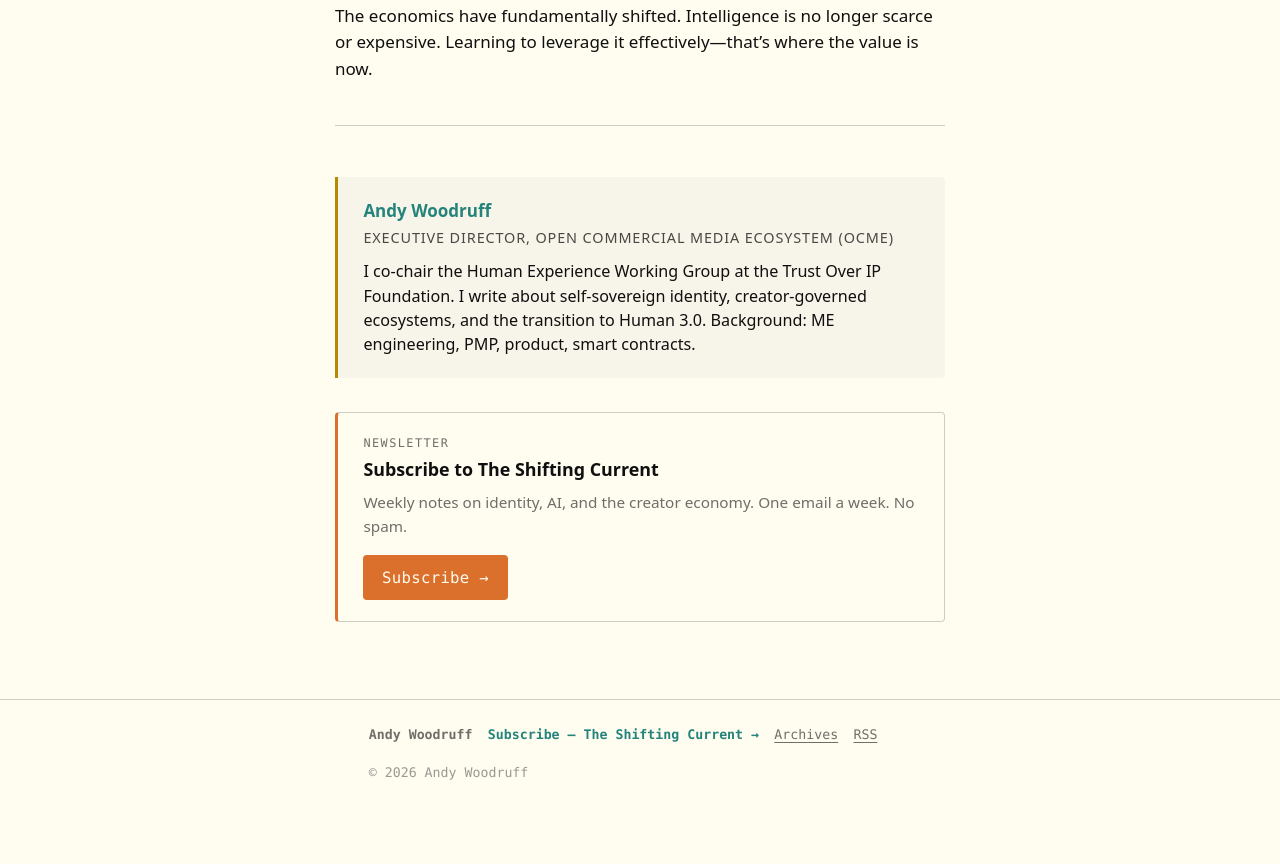
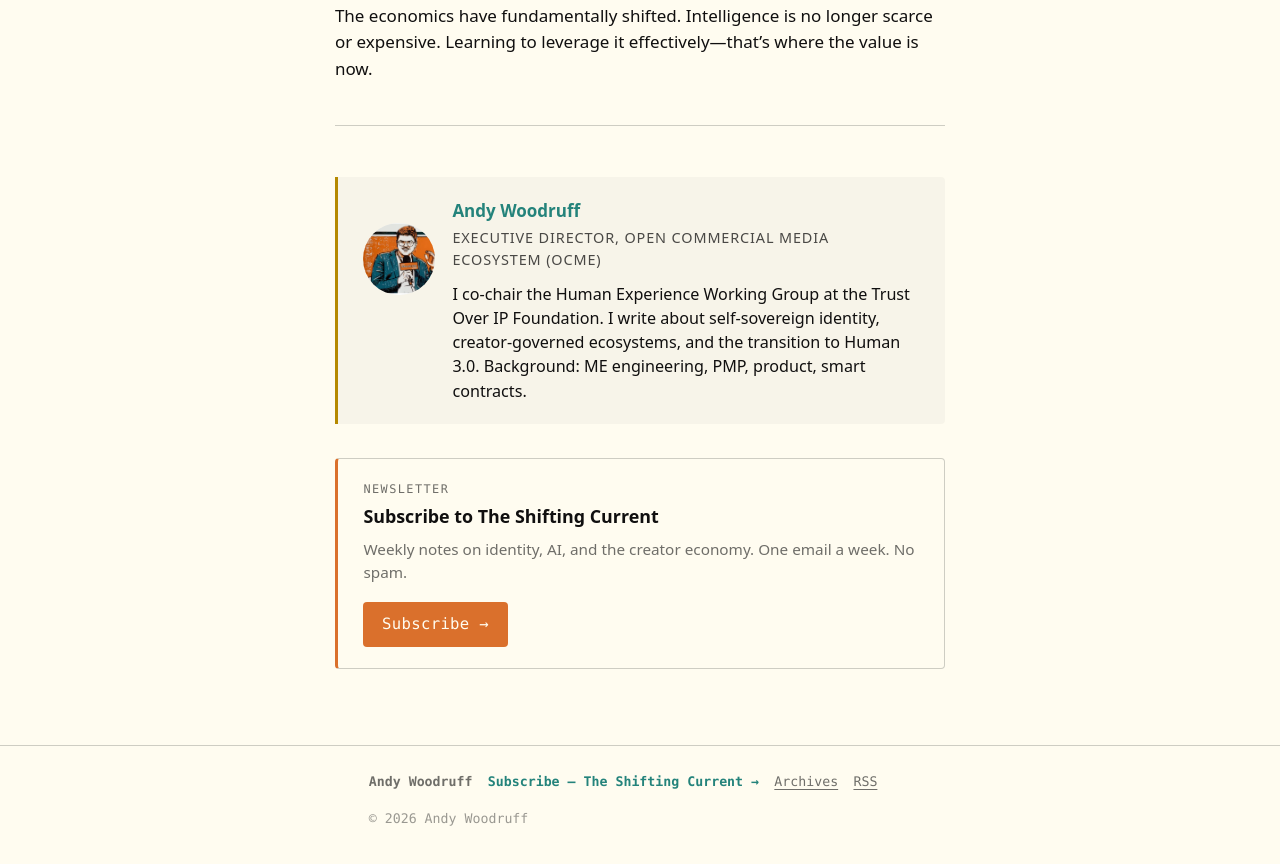
Before and after one commit to andywoodruff6/andywoodruff6.github.io, an Astro site: page /ideas/833x-the-new-economics-of-intelligence in a window 1280 px wide. Shown: the part 2997-3861 px from the top of the page. Before the commit the page ends 3823 px from the top, so only its background shows below. Built offline with nearby package versions, Linux system fonts and the light colour scheme; Astro itself is replaced by a stand-in of ours; a web font is replaced by a local one.

Commit message:
AuthorBio + Person schema: add Soulscape headshot avatar

```diff
--- a/src/components/AuthorBio.astro
+++ b/src/components/AuthorBio.astro
@@ -3,23 +3,43 @@ const name = 'Andy Woodruff';
 const role = 'Executive Director, Open Commercial Media Ecosystem (OCME)';
 const bio =
   'I co-chair the Human Experience Working Group at the Trust Over IP Foundation. I write about self-sovereign identity, creator-governed ecosystems, and the transition to Human 3.0. Background: ME engineering, PMP, product, smart contracts.';
+const avatar = '/images/andy-soulscape.png';
 ---
 
 <aside class="author-bio" aria-label="About the author">
-  <p class="author-bio-name">
-    <a href="/about/">{name}</a>
-  </p>
-  <p class="author-bio-role">{role}</p>
-  <p class="author-bio-text">{bio}</p>
+  <img class="author-bio-avatar" src={avatar} alt={`Portrait of ${name}`} width="72" height="72" loading="lazy" />
+  <div class="author-bio-text-wrap">
+    <p class="author-bio-name">
+      <a href="/about/">{name}</a>
+    </p>
+    <p class="author-bio-role">{role}</p>
+    <p class="author-bio-text">{bio}</p>
+  </div>
 </aside>
 
 <style>
   .author-bio {
+    display: flex;
+    gap: 1rem;
+    align-items: flex-start;
     margin: 3rem 0 1.5rem;
     padding: 1.25rem 1.5rem;
     border-left: 3px solid var(--accent, #b58900);
     background: var(--surface-muted, rgba(0, 0, 0, 0.03));
     border-radius: 0 4px 4px 0;
+  }
+  .author-bio-avatar {
+    flex: 0 0 72px;
+    width: 72px;
+    height: 72px;
+    border-radius: 50%;
+    object-fit: cover;
+    object-position: 35% 35%;
+    background: #eee;
+  }
+  .author-bio-text-wrap {
+    flex: 1 1 auto;
+    min-width: 0;
   }
   .author-bio-name {
     margin: 0 0 0.15rem;
@@ -41,4 +61,9 @@ const bio =
     font-size: 0.95rem;
     line-height: 1.5;
   }
+  @media (max-width: 480px) {
+    .author-bio {
+      flex-direction: column;
+    }
+  }
 </style>
--- a/src/layouts/Base.astro
+++ b/src/layouts/Base.astro
@@ -33,6 +33,7 @@ const personJsonLd = {
     name: 'Open Commercial Media Ecosystem',
     url: 'https://ocmeco.org',
   },
+  image: new URL('/images/andy-soulscape.png', siteUrl).toString(),
   sameAs: ['https://ocmeco.org', 'https://shiftingcurrent.substack.com'],
 };
 
```
Also changed, not shown: public/images/andy-soulscape.png (added).
